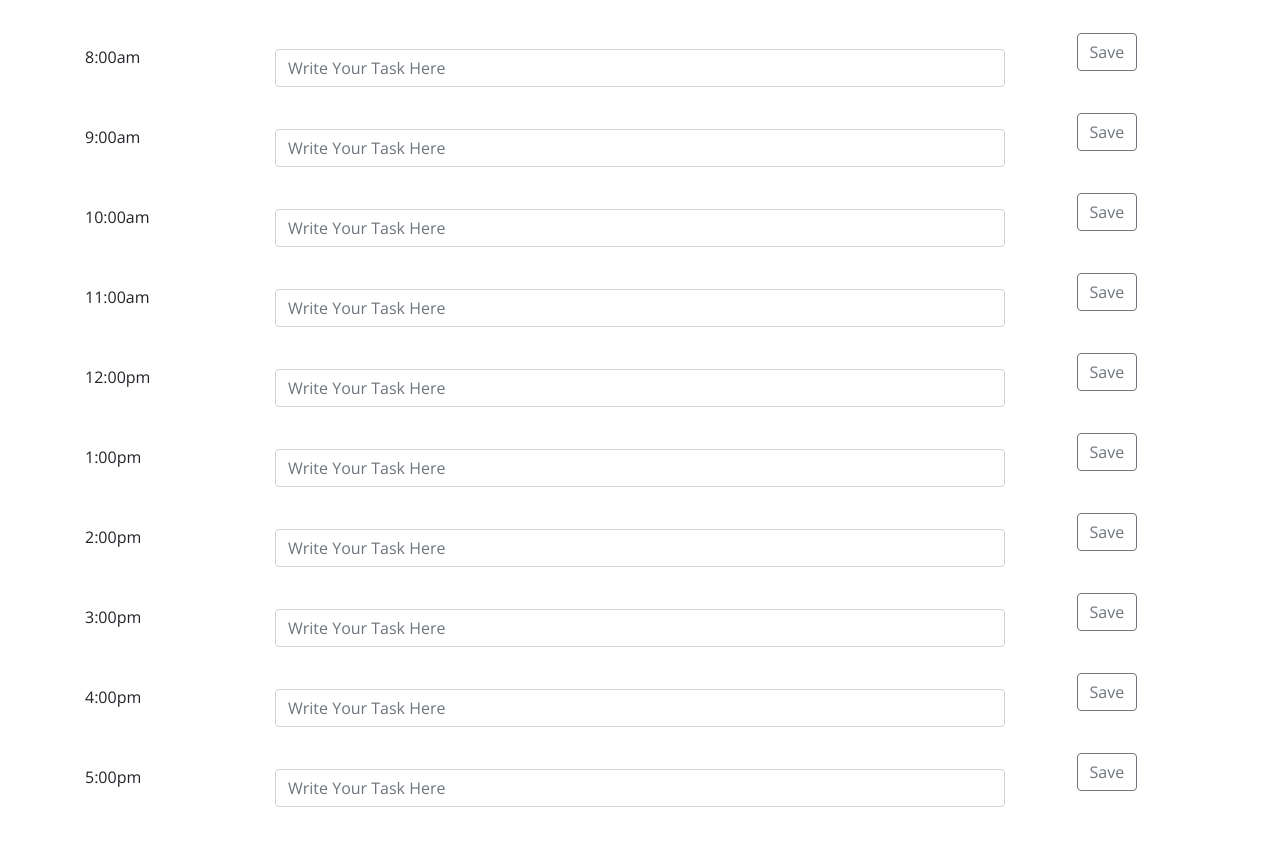
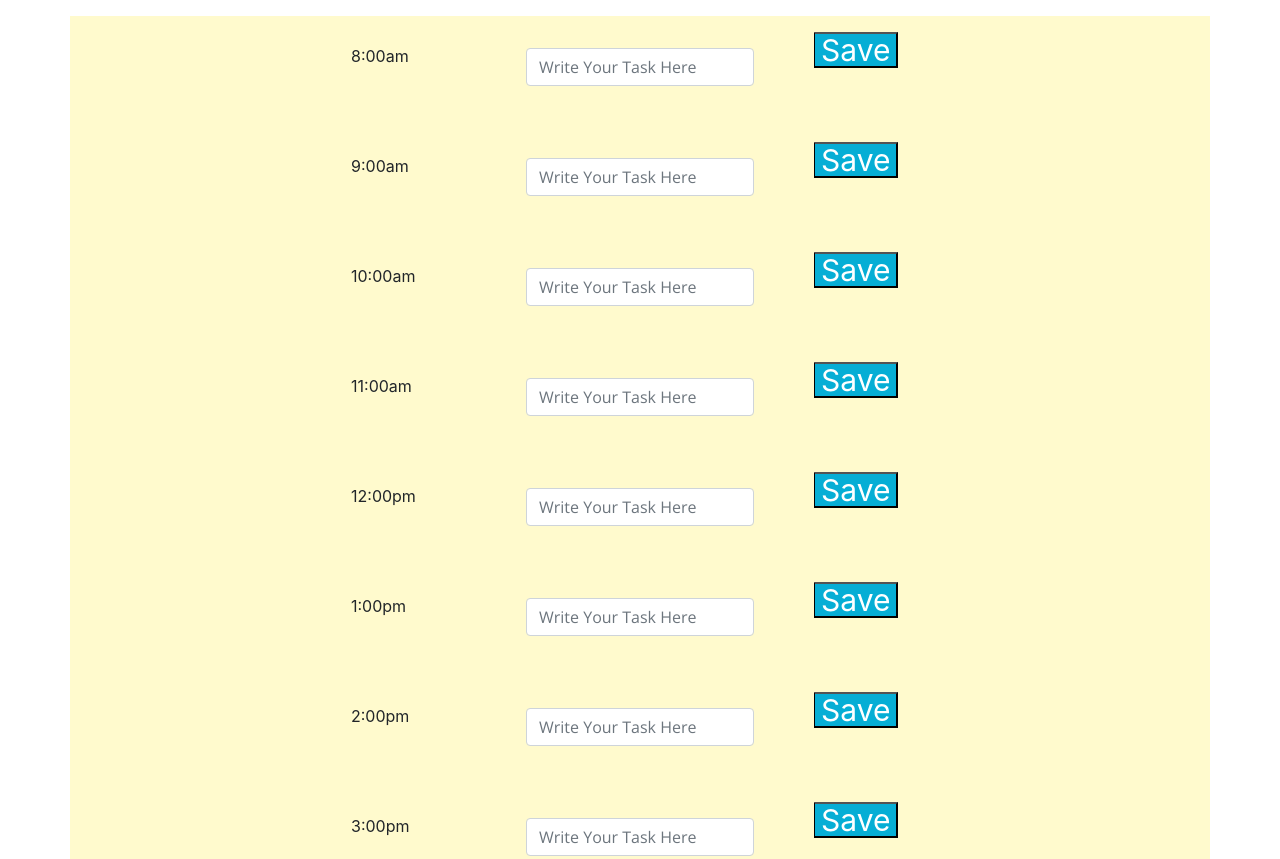
Before and after one commit to sushistarlove/purple-day-planner, a plain HTML site: page index.html in a window 1280 px wide. Shown: the part 320-1179 px from the top of the page. Drawn offline with nearby package versions, Linux system fonts and the light colour scheme.

Commit message:
Altered stylesheet and added discriptiion in readme

```diff
--- a/index.html
+++ b/index.html
@@ -33,110 +33,110 @@
         <div class="col-sm-2">
           <p>8:00am</p>
         </div>
-        <div class="col-sm-8">
+        <div class="tasks">
           <input type="text" class="form-control" placeholder="Write Your Task Here" aria-label="Recipient's username" aria-describedby="basic-addon2">
         </div>
         <div class="col-sm-2">
-          <button class="btn btn-outline-secondary" type="button">Save</button>
+          <button class="saveBtn" type="button">Save</button>
         </div>
       </div>
       <div class="row">
         <div class="col-sm-2">
           <p>9:00am</p>
         </div>
-        <div class="col-sm-8">
+        <div class="text">
           <input type="text" class="form-control" placeholder="Write Your Task Here" aria-label="Recipient's username" aria-describedby="basic-addon2">
         </div>
         <div class="col-sm-2">
-          <button class="btn btn-outline-secondary" type="button">Save</button>
+          <button class="saveBtn" type="button">Save</button>
         </div>
       </div>
       <div class="row">
         <div class="col-sm-2">
           <p>10:00am</p>
         </div>
-        <div class="col-sm-8">
+        <div class="text">
           <input type="text" class="form-control" placeholder="Write Your Task Here" aria-label="Recipient's username" aria-describedby="basic-addon2">
         </div>
         <div class="col-sm-2">
-          <button class="btn btn-outline-secondary" type="button">Save</button>
+          <button class="saveBtn" type="button">Save</button>
         </div>
       </div>
       <div class="row">
         <div class="col-sm-2">
           <p>11:00am</p>
         </div>
-        <div class="col-sm-8">
+        <div class="text">
           <input type="text" class="form-control" placeholder="Write Your Task Here" aria-label="Recipient's username" aria-describedby="basic-addon2">
         </div>
         <div class="col-sm-2">
-          <button class="btn btn-outline-secondary" type="button">Save</button>
+          <button class="saveBtn" type="button">Save</button>
         </div>
       </div>
       <div class="row">
         <div class="col-sm-2">
           <p>12:00pm</p>
         </div>
-        <div class="col-sm-8">
+        <div class="text">
           <input type="text" class="form-control" placeholder="Write Your Task Here" aria-label="Recipient's username" aria-describedby="basic-addon2">
         </div>
         <div class="col-sm-2">
-          <button class="btn btn-outline-secondary" type="button">Save</button>
+          <button class="saveBtn" type="button">Save</button>
         </div>
       </div>
       <div class="row">
         <div class="col-sm-2">
           <p>1:00pm</p>
         </div>
-        <div class="col-sm-8">
+        <div class="text">
           <input type="text" class="form-control" placeholder="Write Your Task Here" aria-label="Recipient's username" aria-describedby="basic-addon2">
         </div>
         <div class="col-sm-2">
-          <button class="btn btn-outline-secondary" type="button">Save</button>
+          <button class="saveBtn" type="button">Save</button>
         </div>
       </div>
       <div class="row">
         <div class="col-sm-2">
           <p>2:00pm</p>
         </div>
-        <div class="col-sm-8">
+        <div class="text">
           <input type="text" class="form-control" placeholder="Write Your Task Here" aria-label="Recipient's username" aria-describedby="basic-addon2">
         </div>
         <div class="col-sm-2">
-          <button class="btn btn-outline-secondary" type="button">Save</button>
+          <button class="saveBtn" type="button">Save</button>
         </div>
       </div>
       <div class="row">
         <div class="col-sm-2">
           <p>3:00pm</p>
         </div>
-        <div class="col-sm-8">
+        <div class="text">
           <input type="text" class="form-control" placeholder="Write Your Task Here" aria-label="Recipient's username" aria-describedby="basic-addon2">
         </div>
         <div class="col-sm-2">
-          <button class="btn btn-outline-secondary" type="button">Save</button>
+          <button class="saveBtn" type="button">Save</button>
         </div>
       </div>
       <div class="row">
         <div class="col-sm-2">
           <p>4:00pm</p>
         </div>
-        <div class="col-sm-8">
+        <div class="text">
           <input type="text" class="form-control" placeholder="Write Your Task Here" aria-label="Recipient's username" aria-describedby="basic-addon2">
         </div>
         <div class="col-sm-2">
-          <button class="btn btn-outline-secondary" type="button">Save</button>
+          <button class="saveBtn" type="button">Save</button>
         </div>
       </div>
       <div class="row">
         <div class="col-sm-2">
           <p>5:00pm</p>
         </div>
-        <div class="col-sm-8">
+        <div class="text">
           <input type="text" class="form-control" placeholder="Write Your Task Here" aria-label="Recipient's username" aria-describedby="basic-addon2">
         </div>
         <div class="col-sm-2">
-          <button class="btn btn-outline-secondary" type="button">Save</button>
+          <button class="saveBtn" type="button">Save</button>
         </div>
       </div>
     </div>
--- a/style.css
+++ b/style.css
@@ -12,6 +12,7 @@ body {
     border-left: 1px solid black;
     padding: 10px;
   }
+
 
   .jumbotron {
     text-align: center;
@@ -28,15 +29,16 @@ body {
   }
 
   .time-block {
-
     text-align: center;
     border-radius: 15px;
   }
 
   .row {
+    justify-content: center;
     white-space: pre-wrap;
-    height: 80px;
-    border-top: 1px solid white;
+    height: 110px;
+    background-color: lemonchiffon;
+    border: 5px 5px black;
   }
 
   .hour {
@@ -61,9 +63,9 @@ body {
   }
 
   .saveBtn {
+    font: normal;
+    font-size: 30px;
     border-left: 1px solid black;
-    border-top-right-radius: 15px;
-    border-bottom-right-radius: 15px;
     background-color: #06aed5;
     color: white;
   }
@@ -72,3 +74,7 @@ body {
     font-size: 20px;
     transition: all 0.3s ease-in-out;
   }
+
+  .col-sm-2 {
+    font-family: -apple-system, BlinkMacSystemFont, 'Segoe UI', Roboto, Oxygen, Ubuntu, Cantarell, 'Open Sans', 'Helvetica Neue', sans-serif;
+  }
```
Also changed, not shown: script.js (line endings or trailing spaces).
